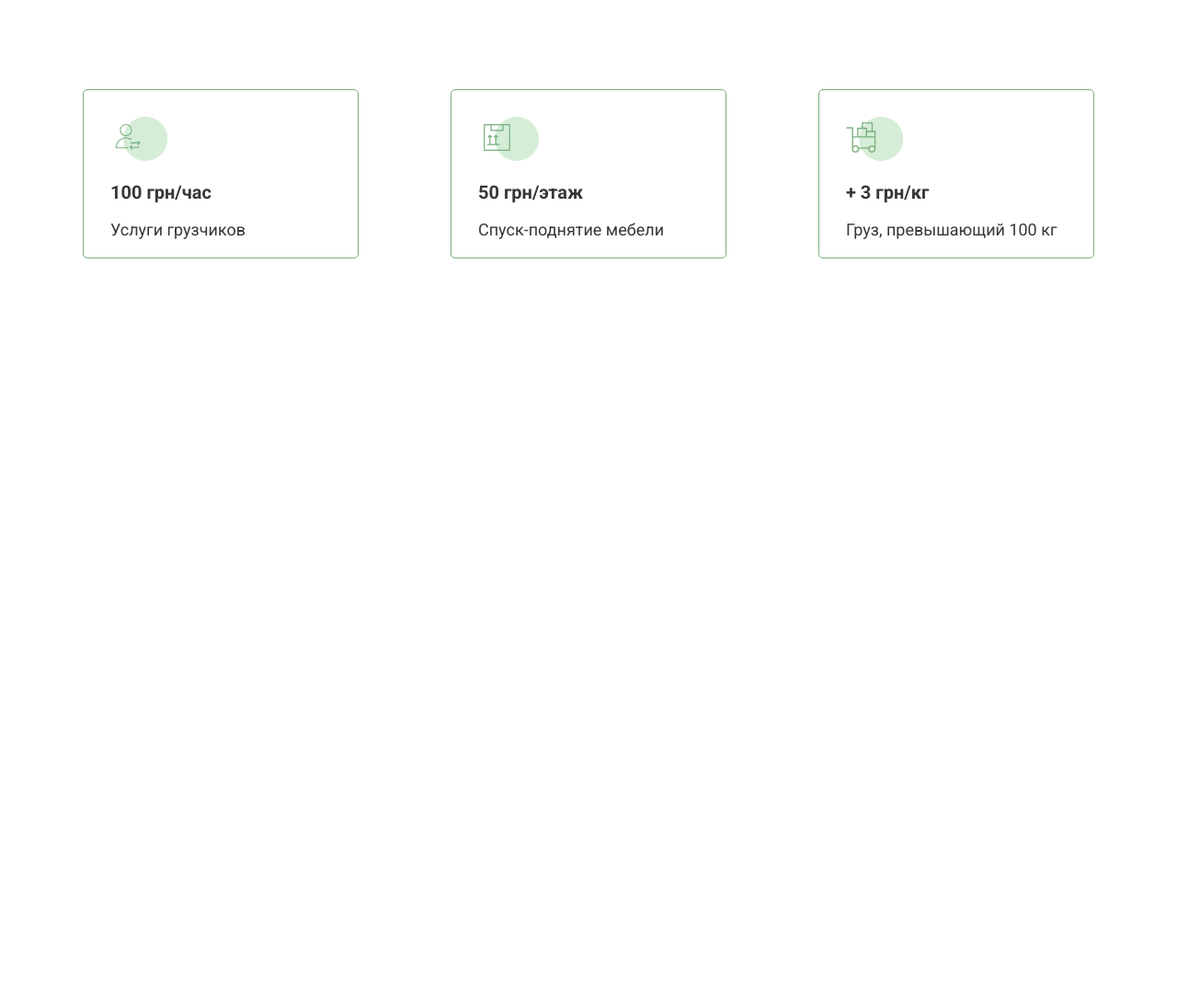
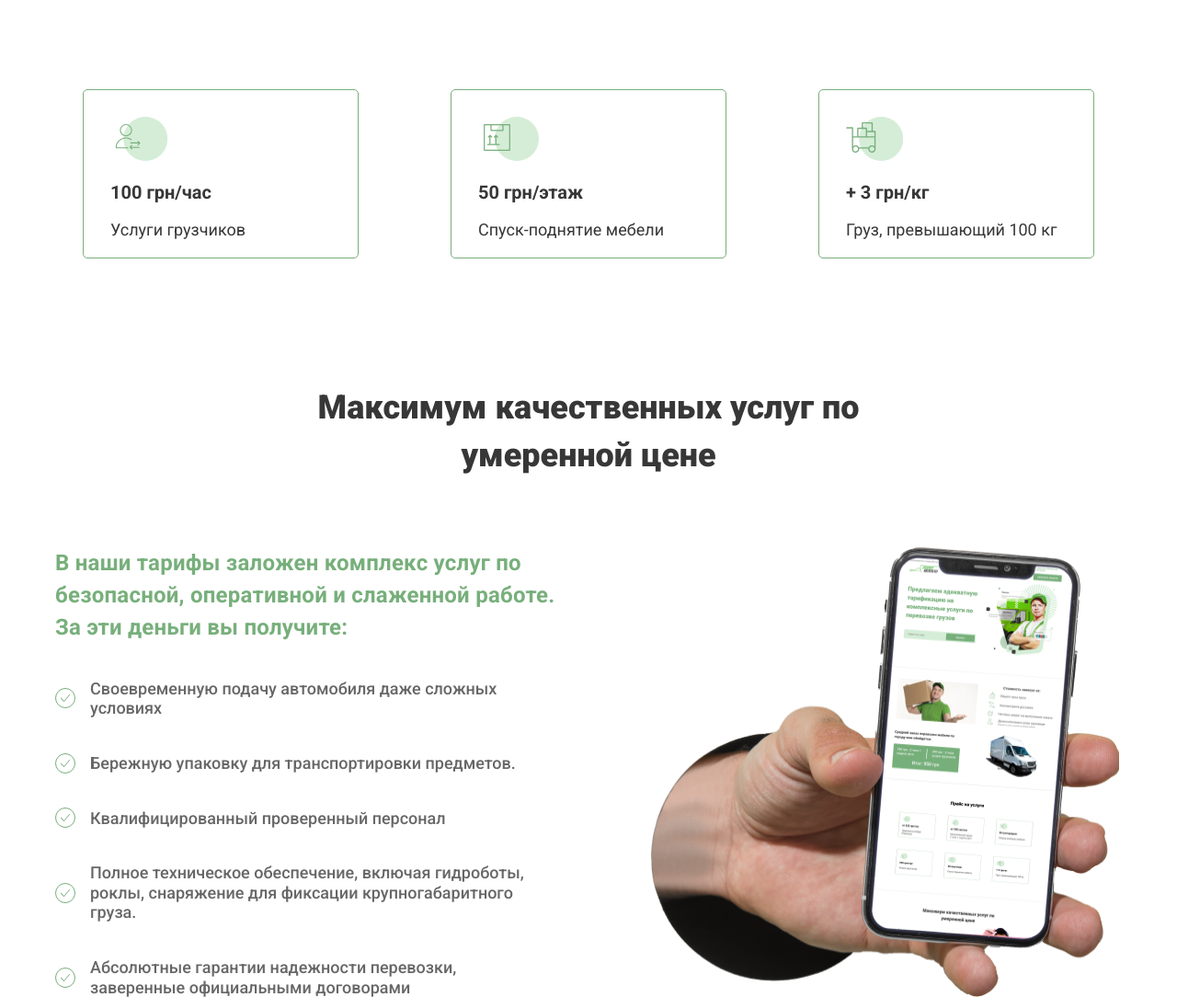
Before and after one commit to yuk1teru/Viva-Trans, a website: page app/index.html in a window 1280 px wide. Shown: the part 2120-3204 px from the top of the page at 92% size. Before the commit the page ends 2401 px from the top, so only its background shows below. Drawn offline with Linux system fonts and the light colour scheme.

Commit message:
advantages секция

```diff
--- a/app/index.html
+++ b/app/index.html
@@ -226,6 +226,47 @@
             </div>
           </div>
         </section>
+        <section class="advantages">
+          <div class="container">
+            <h2 class="advantages__title">
+              Максимум качественных услуг по умеренной цене
+            </h2>
+            <div class="advantages__inner">
+              <div class="advantages__content">
+                <h3 class="advantages__get">
+                  В наши тарифы заложен комплекс услуг по безопасной,
+                  оперативной и слаженной работе. За эти деньги вы получите:
+                </h3>
+                <ul class="advantages__list">
+                  <li class="advantages__item">
+                    Своевременную подачу автомобиля даже сложных условиях
+                  </li>
+                  <li class="advantages__item">
+                    Бережную упаковку для транспортировки предметов.
+                  </li>
+                  <li class="advantages__item">
+                    Квалифицированный проверенный персонал
+                  </li>
+                  <li class="advantages__item">
+                    Полное техническое обеспечение, включая гидроботы, роклы,
+                    снаряжение для фиксации крупногабаритного груза.
+                  </li>
+                  <li class="advantages__item">
+                    Абсолютные гарантии надежности перевозки, заверенные
+                    официальными договорами
+                  </li>
+                </ul>
+              </div>
+              <img
+                class="advantages__img"
+                src="./images/advantages.png"
+                alt="телефон с открытым сайтом"
+                width="511"
+                height="482"
+              />
+            </div>
+          </div>
+        </section>
       </main>
       <footer class="footer"></footer>
     </div>
--- a/app/scss/components/_advantages.scss
+++ b/app/scss/components/_advantages.scss
@@ -0,0 +1,57 @@
+.advantages {
+  padding-top: 136px;
+  &__inner {
+    display: flex;
+    justify-content: space-between;
+  }
+  &__title {
+    margin: 0 auto 74px;
+    max-width: 610px;
+    font-weight: 900;
+    font-size: 36px;
+    line-height: 1.45;
+    color: $black;
+    text-align: center;
+  }
+
+  &__content {
+    max-width: 575px;
+    margin-left: 45px;
+  }
+  &__get {
+    margin-bottom: 38px;
+    margin-right: 6px;
+    font-weight: bold;
+    font-size: 24px;
+    line-height: 1.45;
+    color: $green;
+    letter-spacing: 0.01em;
+  }
+
+  &__item {
+    max-width: 515px;
+    position: relative;
+    padding-left: 38px;
+
+    font-weight: 500;
+    font-size: 18px;
+    line-height: 1.2;
+    color: #676767;
+    &::before {
+      position: absolute;
+      content: '';
+      width: 22px;
+      height: 22px;
+      top: 50%;
+      left: 0;
+      transform: translateY(-50%);
+      background-image: url(./../images/check.svg);
+    }
+    & + & {
+      margin-top: 38px;
+    }
+  }
+  &__img {
+    margin-right: 48px;
+  }
+}
--- a/app/scss/style.scss
+++ b/app/scss/style.scss
@@ -7,3 +7,4 @@
 @import './components/hero';
 @import './components/cost';
 @import './components/price';
+@import './components/advantages';
```
Also changed, not shown: app/css/style.min.css, app/images/advantages.png (added), app/images/check.svg (added).
